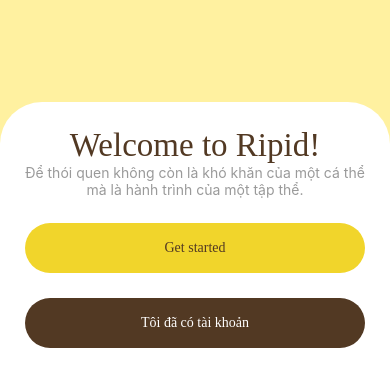
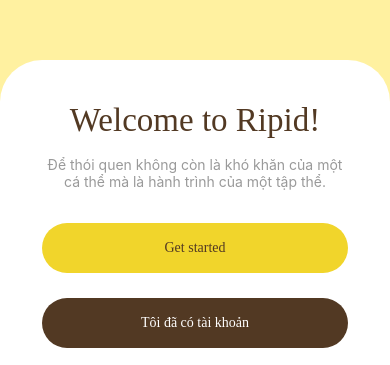
Before and after one commit to Ripid2021/ripid-mobile-2.0, a React Native app: screen /Login in a window 390 px wide. Shown: the part 479-844 px from the top of the page. Built offline with nearby package versions, Linux system fonts and the light colour scheme.

Commit message:
welcome screen

```diff
--- a/src/stacks/onboarding/screens/Welcome.tsx
+++ b/src/stacks/onboarding/screens/Welcome.tsx
@@ -51,7 +51,7 @@
     alignSelf: 'stretch',
     borderTopEndRadius: scaleSize(40),
     borderTopStartRadius: scaleSize(40),
-    padding: scaleSize(24),
+    padding: scaleSize(40),
     paddingBottom: bottomPadding,
     alignItems: 'center',
   },
@@ -71,9 +71,10 @@
   intro: {
     textAlign: 'center',
     color: BODY_TEXT,
+    marginTop: scaleSize(16),
   },
   start: {
-    marginTop: scaleSize(24),
+    marginTop: scaleSize(32),
   },
   hasAccount: {
     marginTop: scaleSize(24),
```
